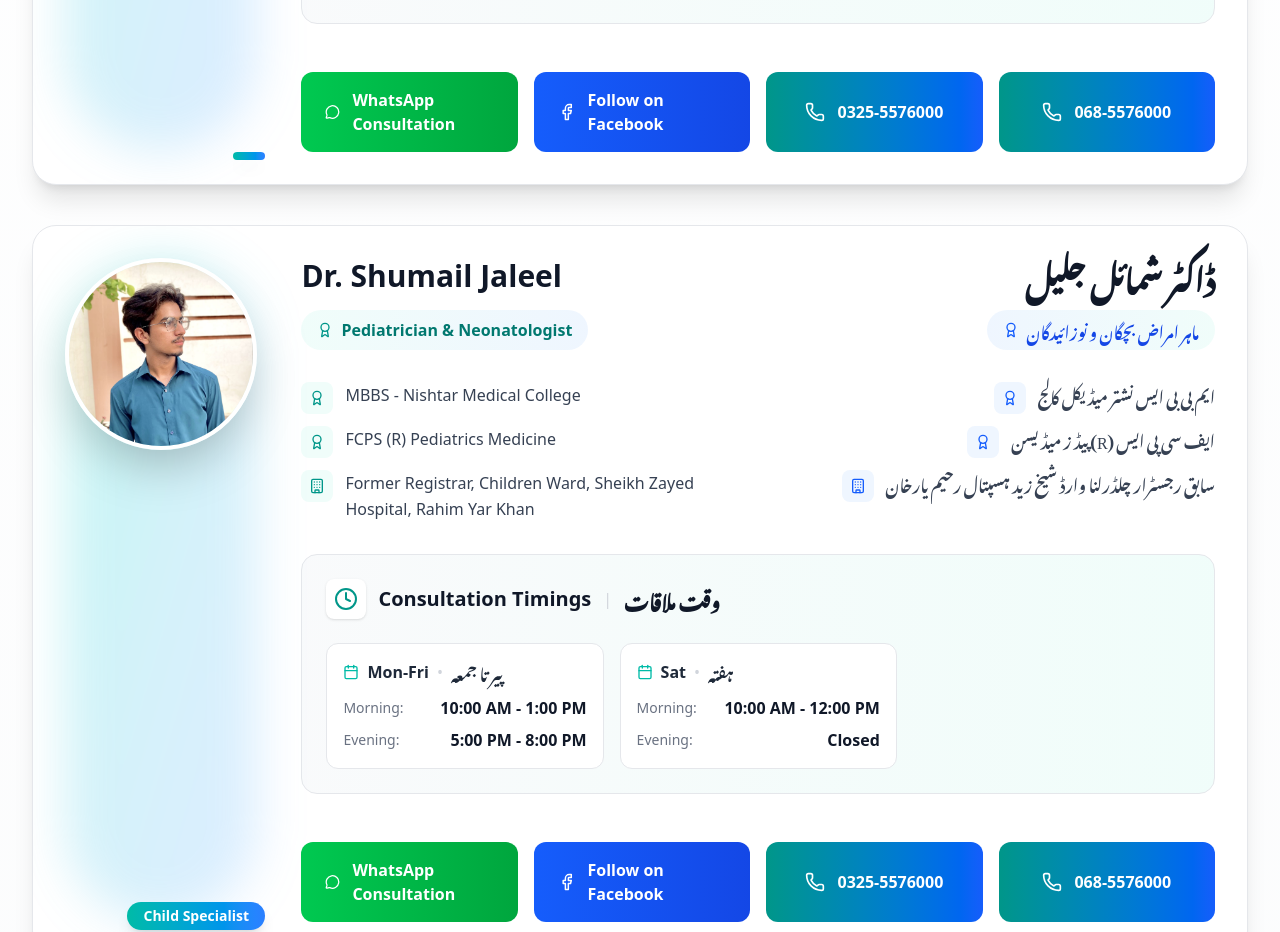
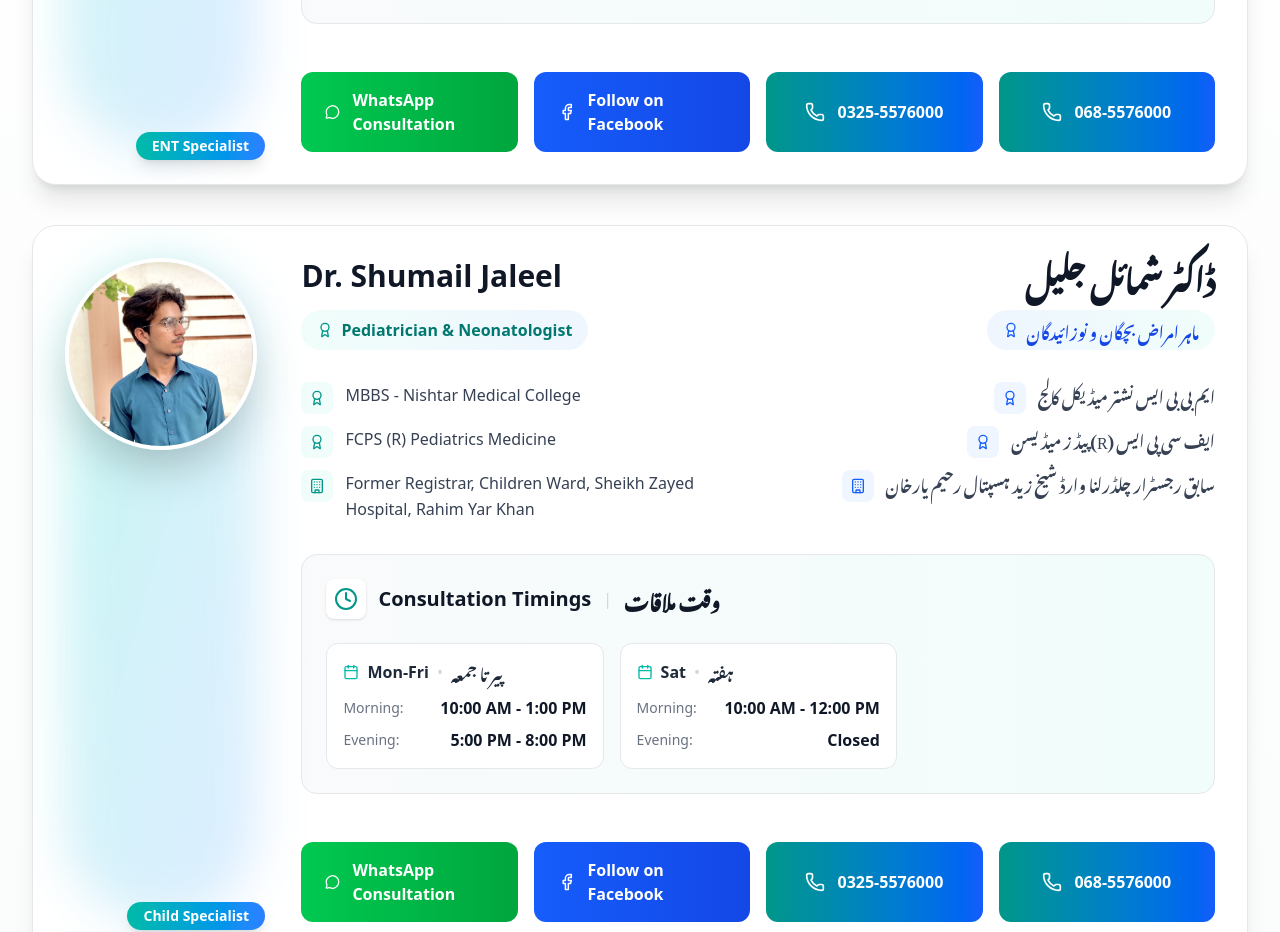
Before and after one commit to SomanAbbasi/Ruhan-Medical-Complex-Khanpur-, a React (Vite) app: page / in a window 1280 px wide. Shown: the part 1880-2812 px from the top of the page. Built offline with nearby package versions, Linux system fonts and the light colour scheme.

Commit message:
design improvement

```diff
--- a/src/components/RMCHospitalWebsite.jsx
+++ b/src/components/RMCHospitalWebsite.jsx
@@ -50,8 +50,8 @@ const RMCHospitalWebsite = () => {
             nameUrdu: "ڈاکٹر شاہد اقبال",
             titleEn: "General Surgeon & Family Physician",
             titleUrdu: "جنرل سرجن و فیملی فزیشن",
-            // specialtyEn: "ENT Specialist",
-            // specialtyUrdu: "خصوصی معالج ناک کان گلہ",
+            specialtyEn: "ENT Specialist",
+            specialtyUrdu: "خصوصی معالج ناک کان گلہ",
             detailsEn: [
                 { icon: <Award className="w-4 h-4" />, text: "MBBS - RMP" },
                 { icon: <Award className="w-4 h-4" />, text: "ENT Specialist" },
```
